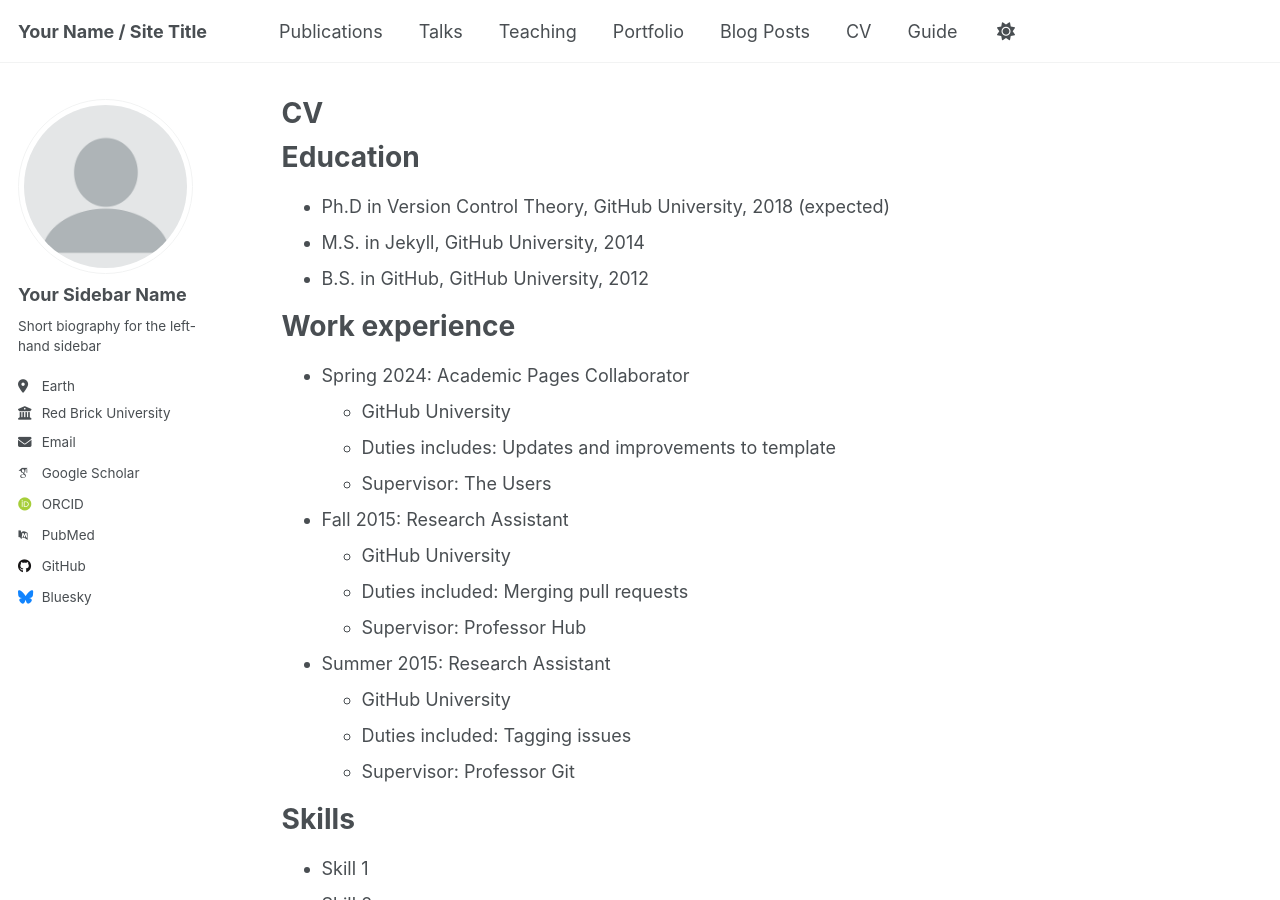
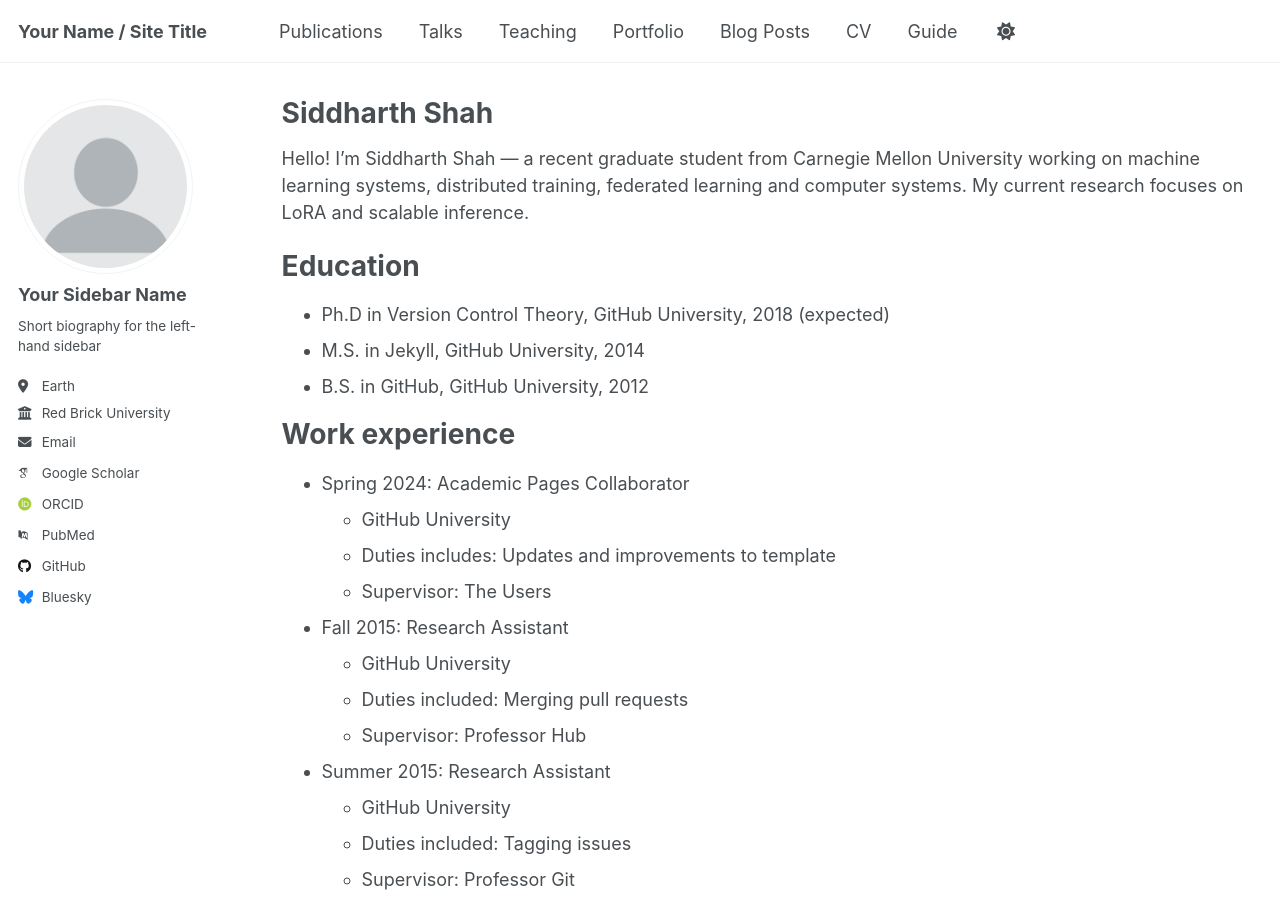
Before and after one commit to SidShah23/siddharthgautamshah.github.io, a Jekyll site: the page built from _pages/cv.md, in a window 1280 px wide and 900 px high. Built offline with Jekyll 4.4.1, drawn with Linux system fonts in a browser that asks for light colours; some web fonts are replaced; a script that is not in the unit is left out.

Commit message:
Initial Commit from Pages

```diff
--- a/_pages/cv.md
+++ b/_pages/cv.md
@@ -1,13 +1,15 @@
 ---
 layout: archive
-title: "CV"
-permalink: /cv/
+title: "Siddharth Shah"
+permalink: /
 author_profile: true
 redirect_from:
   - /resume
 ---
 
 {% include base_path %}
+
+Hello! I’m Siddharth Shah — a recent graduate student from Carnegie Mellon University working on machine learning systems, distributed training, federated learning and computer systems. My current research focuses on LoRA and scalable inference.
 
 Education
 ======
```
